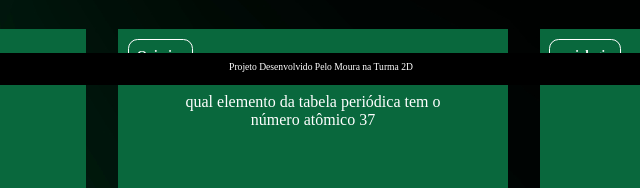
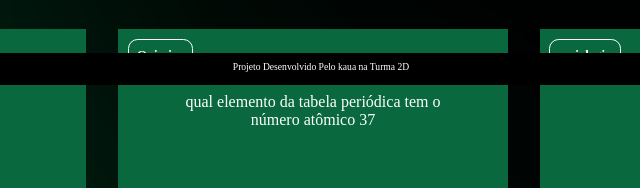
Before and after one commit to kauaeduardodk/card, a plain HTML site: page index.html in a window 1280 px wide. Shown: the part 715-903 px from the top of the page, 327-967 px from the left. Drawn offline with Linux system fonts and the light colour scheme; files that its build step writes are made by us from their sources; files whose address does not match are found by name; a web font is replaced by a local one.

Commit message:
~çp[km=0io

```diff
--- a/index.html
+++ b/index.html
@@ -179,7 +179,7 @@
         </section>
     </main>
     <footer>
-        <p>Projeto Desenvolvido Pelo Moura na Turma 2D </p>
+        <p>Projeto Desenvolvido Pelo kaua na Turma 2D </p>
     </footer>
 </body>
 
```
